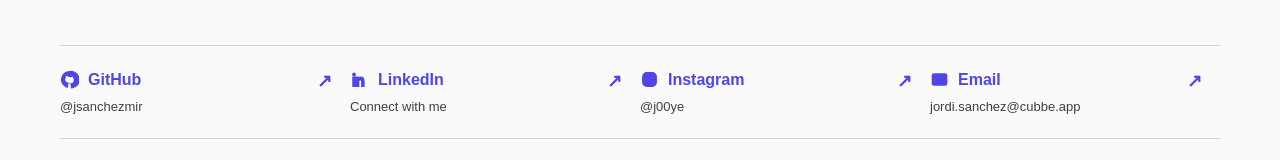
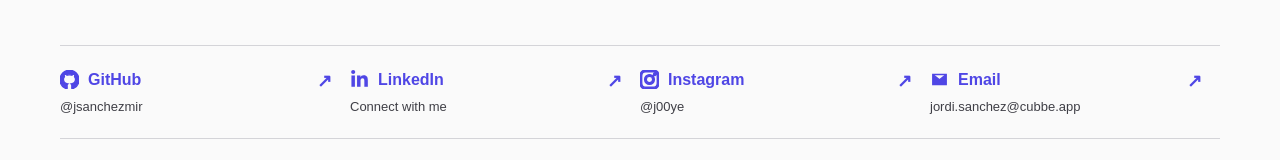
Before and after one commit to jsanchezmir/cubbe-web, a Next.js app: page /about in a window 1280 px wide. Shown: the part 1421-1581 px from the top of the page. Built offline with nearby package versions, Linux system fonts and the light colour scheme.

Commit message:
Normalize LinkedIn icon path

```diff
--- a/app/about/page.tsx
+++ b/app/about/page.tsx
@@ -1,5 +1,7 @@
 import type { Metadata } from "next";
 import Link from "next/link";
+import { faLinkedinIn } from "@fortawesome/free-brands-svg-icons";
+import { siGithub, siInstagram } from "simple-icons";
 import { Footer, Header } from "../components";
 
 export const metadata: Metadata = { title: "About Jordi Sanchez" };
@@ -11,11 +13,13 @@ const socialLinks = [
   ["Email", "jordi.sanchez@cubbe.app", "mailto:jordi.sanchez@cubbe.app", "email"],
 ];
 
+const linkedinPath = Array.isArray(faLinkedinIn.icon[4]) ? faLinkedinIn.icon[4].join(" ") : faLinkedinIn.icon[4];
+
 function SocialIcon({ name }: { name: string }) {
-  if (name === "github") return <svg viewBox="0 0 24 24" aria-hidden="true"><path d="M12 2a10 10 0 0 0-3.16 19.49c.5.09.68-.22.68-.48v-1.7c-2.78.6-3.37-1.18-3.37-1.18-.46-1.16-1.11-1.47-1.11-1.47-.91-.62.07-.61.07-.61 1 .07 1.53 1.03 1.53 1.03.9 1.53 2.35 1.09 2.92.83.09-.65.35-1.09.63-1.34-2.22-.25-4.55-1.11-4.55-4.94 0-1.09.39-1.98 1.03-2.68-.1-.25-.45-1.27.1-2.64 0 0 .84-.27 2.75 1.03A9.56 9.56 0 0 1 12 8.01c.85 0 1.71.11 2.51.33 1.91-1.3 2.75-1.03 2.75-1.03.55 1.37.2 2.39.1 2.64.64.7 1.03 1.59 1.03 2.68 0 3.84-2.34 4.69-4.57 4.94.36.31.68.92.68 1.85v2.74c0 .27.18.58.69.48A10 10 0 0 0 12 2Z" /></svg>;
-  if (name === "linkedin") return <svg viewBox="0 0 24 24" aria-hidden="true"><path d="M5.08 7.1a1.55 1.55 0 1 0 0-3.1 1.55 1.55 0 0 0 0 3.1ZM3.7 20.5h2.76V9.15H3.7V20.5ZM8.2 9.15v11.36h2.76v-5.62c0-1.48.28-2.91 2.11-2.91 1.8 0 1.82 1.69 1.82 3.01v5.52h2.76v-6.1c0-3-0.65-5.3-4.14-5.3-1.68 0-2.8.92-3.26 1.79h-.04V9.15H8.2Z" /></svg>;
-  if (name === "instagram") return <svg viewBox="0 0 24 24" aria-hidden="true"><rect x="3.5" y="3.5" width="17" height="17" rx="5" /><circle cx="12" cy="12" r="4" /><circle cx="17.4" cy="6.7" r="1" className="social-icon-fill" /></svg>;
-  return <svg viewBox="0 0 24 24" aria-hidden="true"><rect x="3" y="5" width="18" height="14" rx="2" /><path d="m4 7 8 6 8-6" /></svg>;
+  if (name === "github") return <svg viewBox="0 0 24 24" aria-hidden="true"><path d={siGithub.path} /></svg>;
+  if (name === "instagram") return <svg viewBox="0 0 24 24" aria-hidden="true"><path d={siInstagram.path} /></svg>;
+  if (name === "linkedin") return <svg viewBox={`0 0 ${faLinkedinIn.icon[0]} ${faLinkedinIn.icon[1]}`} aria-hidden="true"><path d={linkedinPath} /></svg>;
+  return <svg viewBox="0 0 24 24" aria-hidden="true"><path d="M3.5 5.5h17v13h-17zM4.5 6.5l7.5 6 7.5-6" /></svg>;
 }
 
 export default function About() {
```
